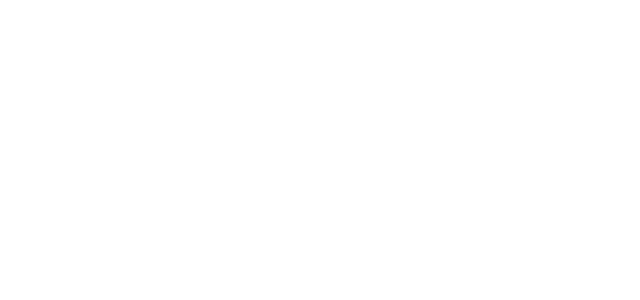
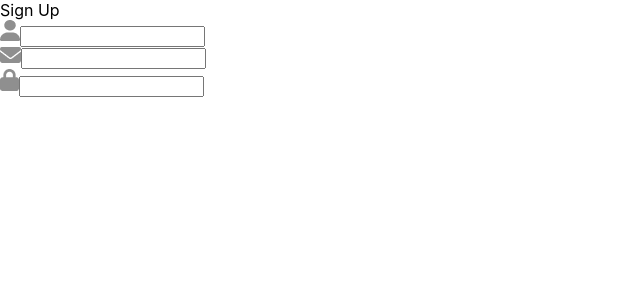
Before and after one commit to Denuwan01/Login-SignUp-Page---React-JS, a React (Create React App) app in the folder login-signup/: page / in a window 1280 px wide. Shown: the top 300 px of the page, without its empty margins (0-640 px from the left). Built offline with nearby package versions, Linux system fonts and the light colour scheme.

Commit message:
create input fields

```diff
--- a/login-signup/src/Components/LoginSignup/LoginSignup.jsx
+++ b/login-signup/src/Components/LoginSignup/LoginSignup.jsx
@@ -1,9 +1,32 @@
 import React from 'react'
 import './LoginSignup.css'
 
+import user_icon from '../Assets/person.png'
+import email_icon from '../Assets/email.png'
+import password_icon from '../Assets/password.png'
+
 const LoginSignup = () => {
     return (
-        <div>
+        <div className='container'>
+            <div className="header">
+                <div className="text">Sign Up</div>
+                <div className="underline"></div>
+            </div>
+            <div className="inputs">
+                <div className="input">
+                    <img src={user_icon} alt="" />
+                    <input type="text" />
+                </div>
+                <div className="input">
+                    <img src={email_icon} alt="" />
+                    <input type="email" />
+                </div>
+                <div className="input">
+                    <img src={password_icon} alt="" />
+                    <input type="password" />
+                </div>
+
+            </div>
 
         </div>
     )
```
